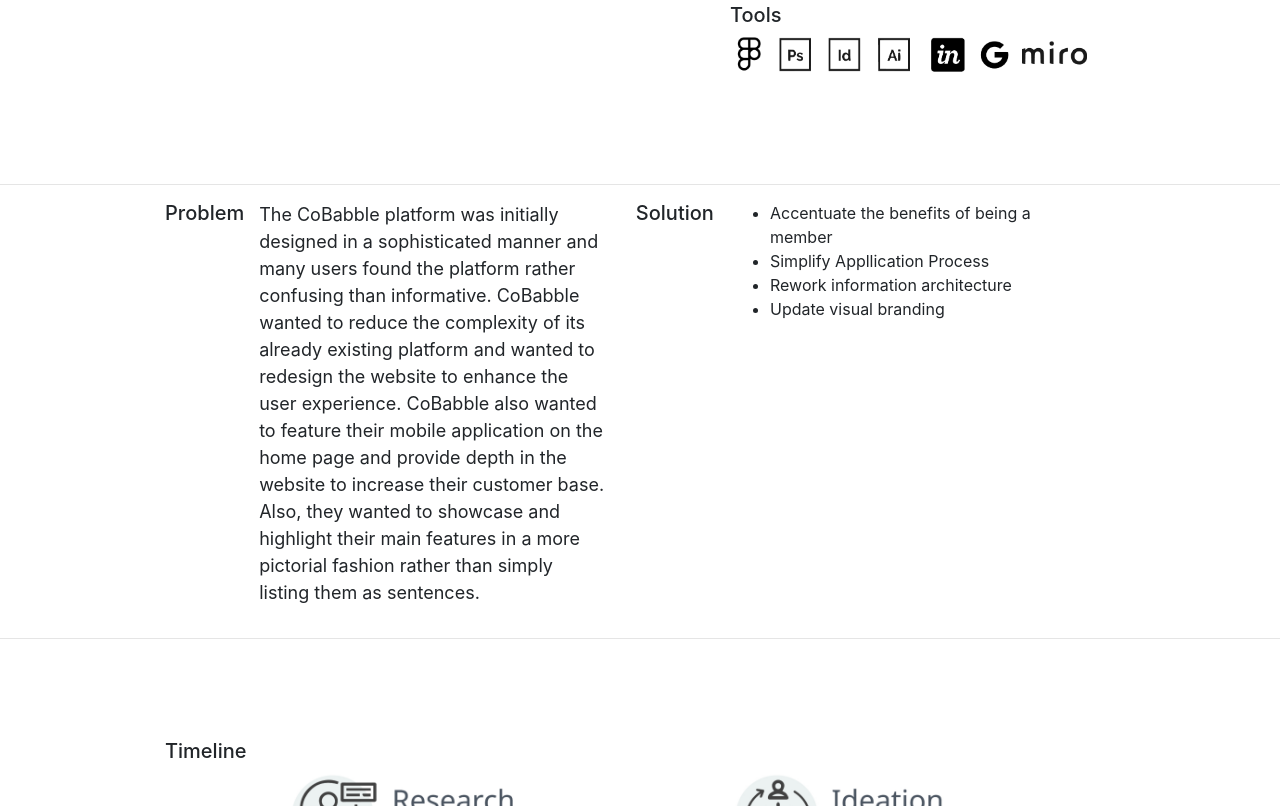
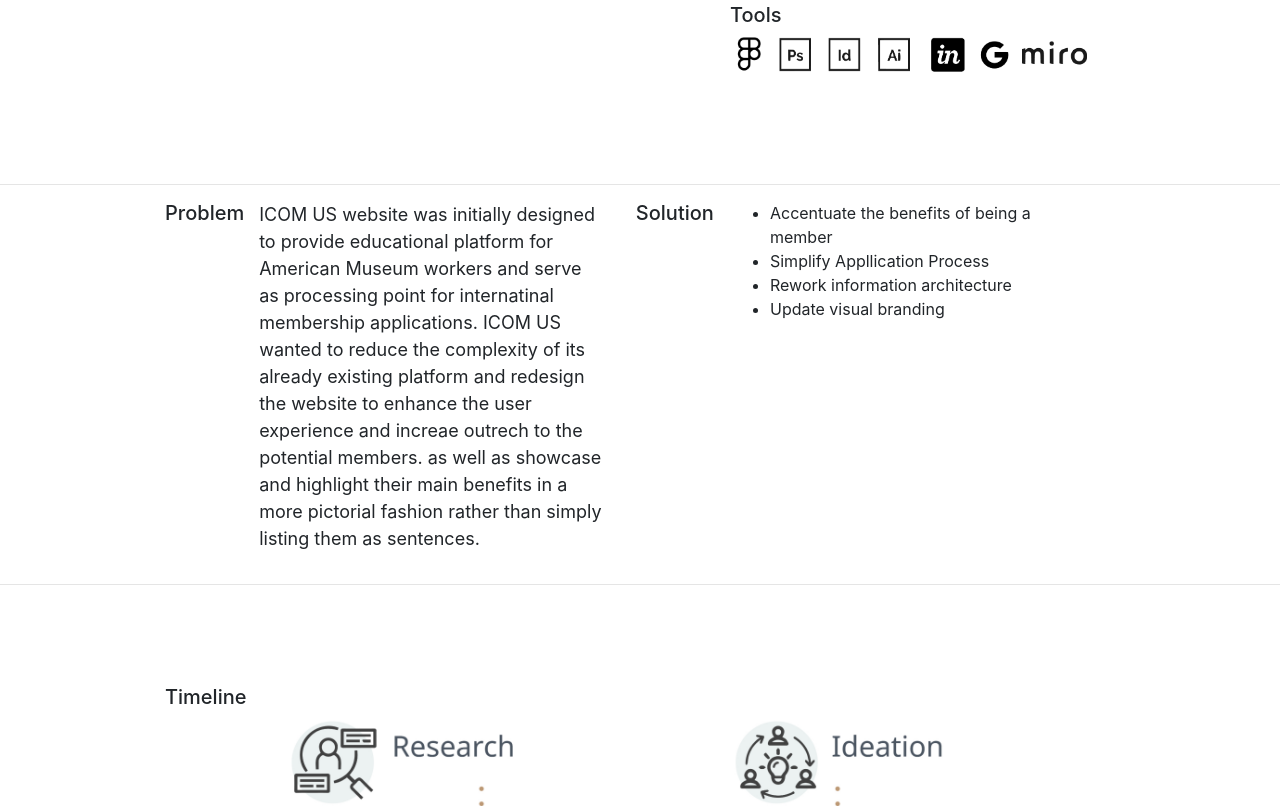
Before and after one commit to akessem/UX_UI_HW_20, a plain HTML site: page index.html in a window 1280 px wide. Shown: the part 683-1489 px from the top of the page. Drawn offline with nearby package versions, Linux system fonts and the light colour scheme.

Commit message:
Update index.html

```diff
--- a/index.html
+++ b/index.html
@@ -82,7 +82,7 @@
           <h5>Problem</h5>
         </div>
         <div class="col-sm-4">
-          <p>The CoBabble platform was initially designed in a sophisticated manner and many users found the platform rather confusing than informative. CoBabble wanted to reduce the complexity of its already existing platform and wanted to redesign the website to enhance the user experience. CoBabble also wanted to feature their mobile application on the home page and provide depth in the website to increase their customer base. Also, they wanted to showcase and highlight their main features in a more pictorial fashion rather than simply listing them as sentences.</p>
+          <p>ICOM US website was initially designed to provide educational platform for American Museum workers and serve as processing point for internatinal membership applications. ICOM US wanted to reduce the complexity of its already existing platform and redesign the website to enhance the user experience and increae outrech to the potential members. as well as showcase and highlight their main benefits in a more pictorial fashion rather than simply listing them as sentences.</p>
         </div>
         <div class="col-sm-1">
           <h5>Solution</h5>
```
